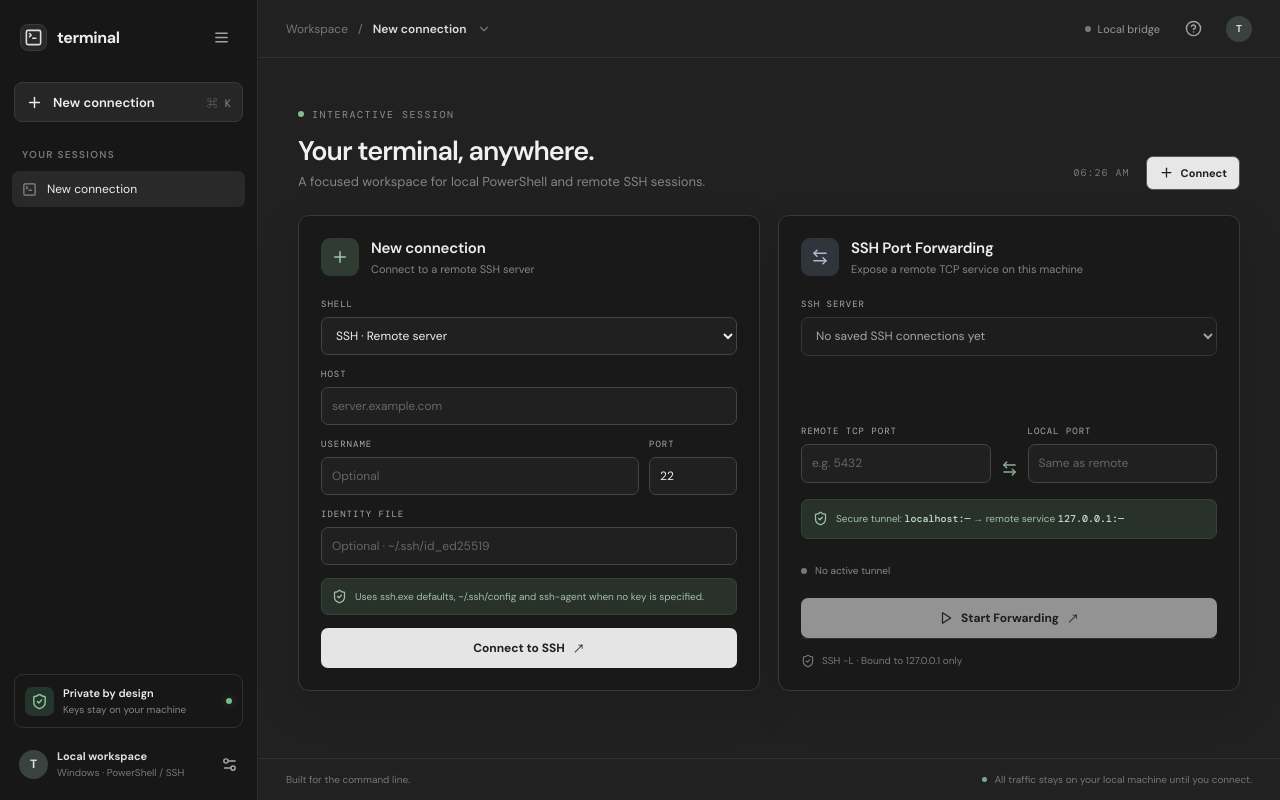
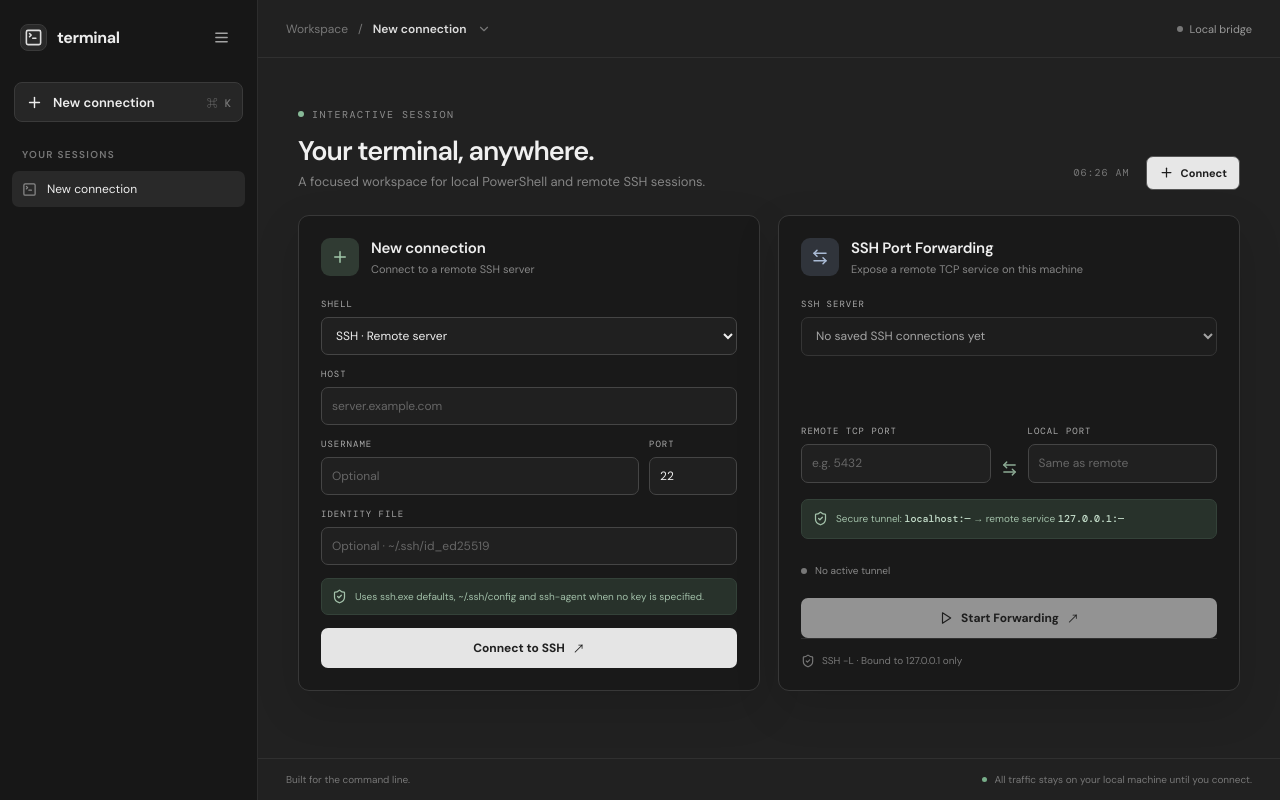
Before and after one commit to bombless/terminal-web, a React (Vite) app: page / in a window 1280 px wide. Built offline with nearby package versions, Linux system fonts and the light colour scheme.

Commit message:
把多余的页面元素删除

```diff
--- a/src/App.tsx
+++ b/src/App.tsx
@@ -1,6 +1,6 @@
 import { useCallback, useEffect, useRef, useState } from 'react';
 import type { FormEvent } from 'react';
-import { Activity, ArrowLeftRight, ChevronDown, CircleHelp, Command, Menu, Monitor, Play, Plus, Server, Settings2, ShieldCheck, Square, SquareTerminal, TerminalSquare, Trash2, X } from 'lucide-react';
+import { Activity, ArrowLeftRight, ChevronDown, Command, Menu, Monitor, Play, Plus, Server, ShieldCheck, Square, SquareTerminal, TerminalSquare, Trash2, X } from 'lucide-react';
 import { Terminal } from '@xterm/xterm';
 import { FitAddon } from '@xterm/addon-fit';
 import { WebLinksAddon } from '@xterm/addon-web-links';
@@ -148,14 +148,13 @@ export default function App() {
       <div className="session-list">{sessions.map(item => <div key={item.id} className={`session-row ${item.id === activeId ? 'selected' : ''}`}><button type="button" className={`session-item ${item.id === activeId ? 'selected' : ''}`} onClick={() => selectSession(item)}><TerminalSquare size={15}/><span>{item.title || 'New connection'}</span></button><button type="button" className="session-delete" onClick={() => deleteSession(item.id)} aria-label={`Delete ${item.title || 'New connection'}`} title="Delete session"><Trash2 size={14}/></button></div>)}</div>
       <div className="sidebar-bottom">
         {activeForward && <button type="button" className={`sidebar-forwards ${showForwarding ? 'selected' : ''}`} onClick={() => setShowForwarding(true)} aria-label="Open SSH Port Forwarding settings"><span className="sidebar-forward-heading"><span className="state-dot live"/> ACTIVE PORT FORWARD</span><span className="sidebar-forward-row"><ArrowLeftRight size={14}/><span><strong>localhost:{activeForward.localPort}</strong><small>→ {activeForward.host}:{activeForward.remotePort}</small></span></span></button>}
-        <div className="local-card"><div className="local-icon"><ShieldCheck size={17}/></div><div><strong>Private by design</strong><small>Keys stay on your machine</small></div><span className="online-dot"/></div>
-        <button className="profile-row"><div className="avatar">T</div><span><b>Local workspace</b><small>Windows · PowerShell / SSH</small></span><Settings2 size={17}/></button>
+
       </div>
     </aside>
     <main className="main-panel">
       <header className="topbar">
         <div className="top-left">{!sidebarOpen && <button className="icon-button" onClick={() => setSidebarOpen(true)} aria-label="Open sidebar"><Menu size={18}/></button>}<span className="breadcrumb">Workspace</span><span className="crumb-divider">/</span><strong>{active?.title || 'New connection'}</strong><ChevronDown size={14} className="muted-icon"/></div>
-        <div className="top-right"><span className="bridge-state"><span className={`state-dot ${status === 'connected' ? 'live' : ''}`}/>{status === 'connected' ? 'Connected' : status === 'connecting' ? 'Connecting' : 'Local bridge'}</span><button className="icon-button" title="Help"><CircleHelp size={17}/></button><div className="top-avatar">T</div></div>
+        <div className="top-right"><span className="bridge-state"><span className={`state-dot ${status === 'connected' ? 'live' : ''}`}/>{status === 'connected' ? 'Connected' : status === 'connecting' ? 'Connecting' : 'Local bridge'}</span></div>
       </header>
       <section className="terminal-workspace">
         <div className="workspace-heading"><div><div className="eyebrow"><span className="eyebrow-dot"/> INTERACTIVE SESSION</div><h1>{status === 'connected' && active?.title ? active.title : 'Your terminal, anywhere.'}</h1><p>A focused workspace for local PowerShell and remote SSH sessions.</p></div><div className="workspace-actions"><span className="clock">{clock}</span><button className="connect-button" onClick={() => { closeSocket(); setStatus('idle'); }}><Plus size={15}/> Connect</button></div></div>
```
